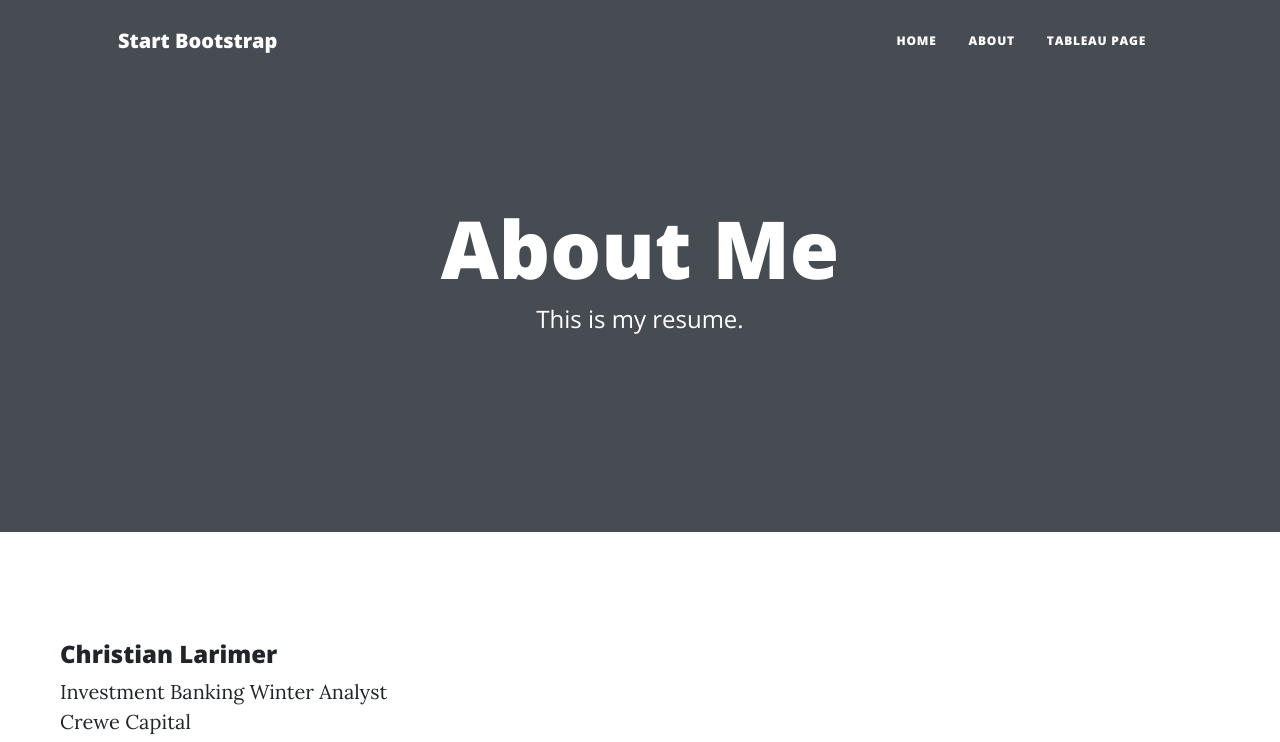
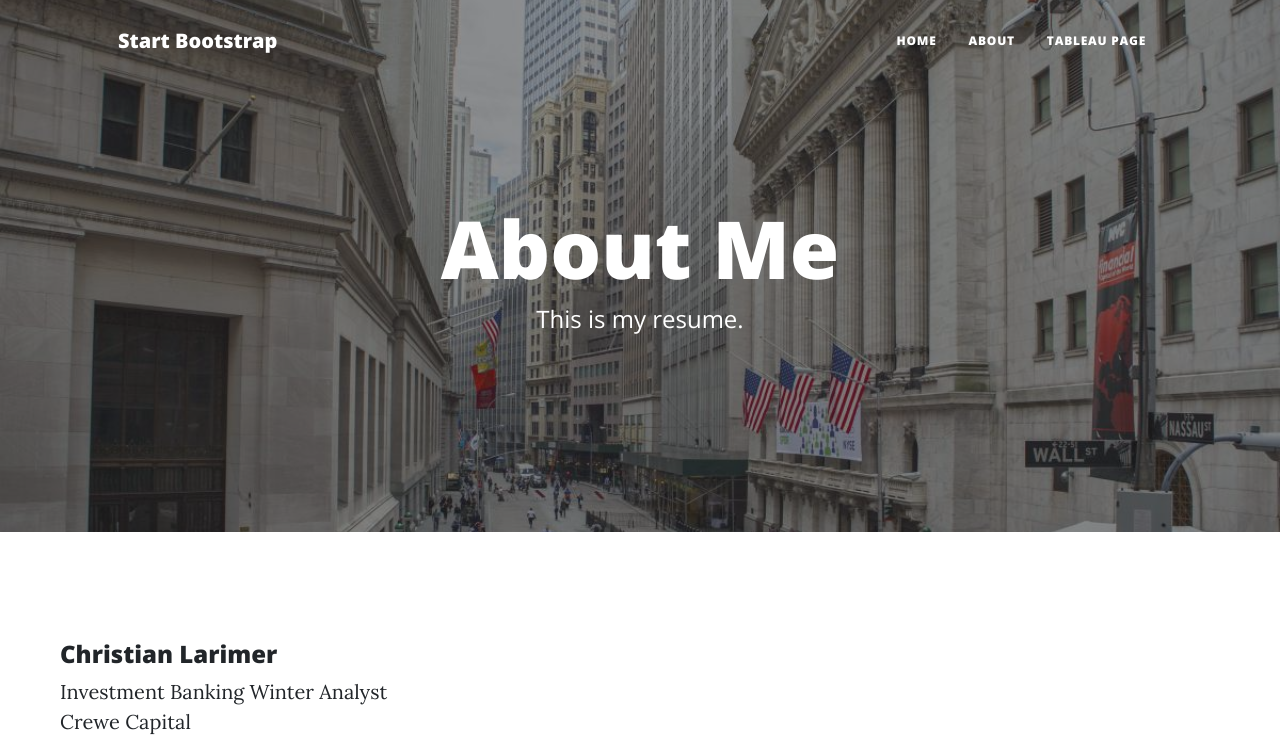
Before and after one commit to larimer3/IS201Project, a plain HTML site: page about.html in a window 1280 px wide. Shown: the top 742 px of the page. Drawn offline with nearby package versions, Linux system fonts and the light colour scheme.

Commit message:
Add files via upload

```diff
--- a/about.html
+++ b/about.html
@@ -36,7 +36,7 @@
         <!-- Page Header-->
         <header class="masthead" style="background-image:
 
-        url('../../Desktop/WallStreetImage.jpeg')">
+        url('assets/img/WallStreetImage.jpeg')">
             <div class="container position-relative px-4 px-lg-5">
                 <div class="row gx-4 gx-lg-5 justify-content-center">
                     <div class="col-md-10 col-lg-8 col-xl-7">
```
Also changed, not shown: index.html (+1 -1 lines).
